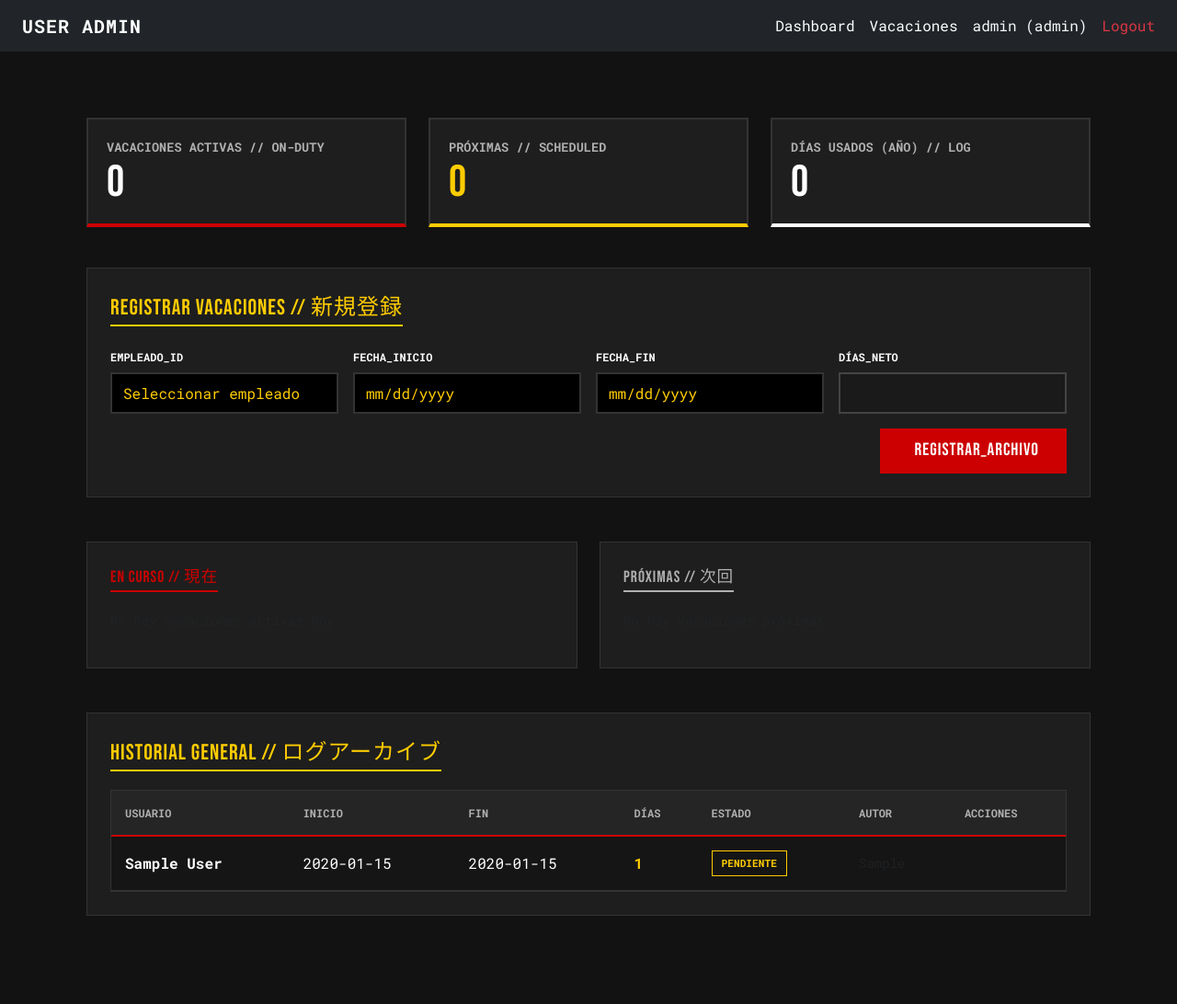
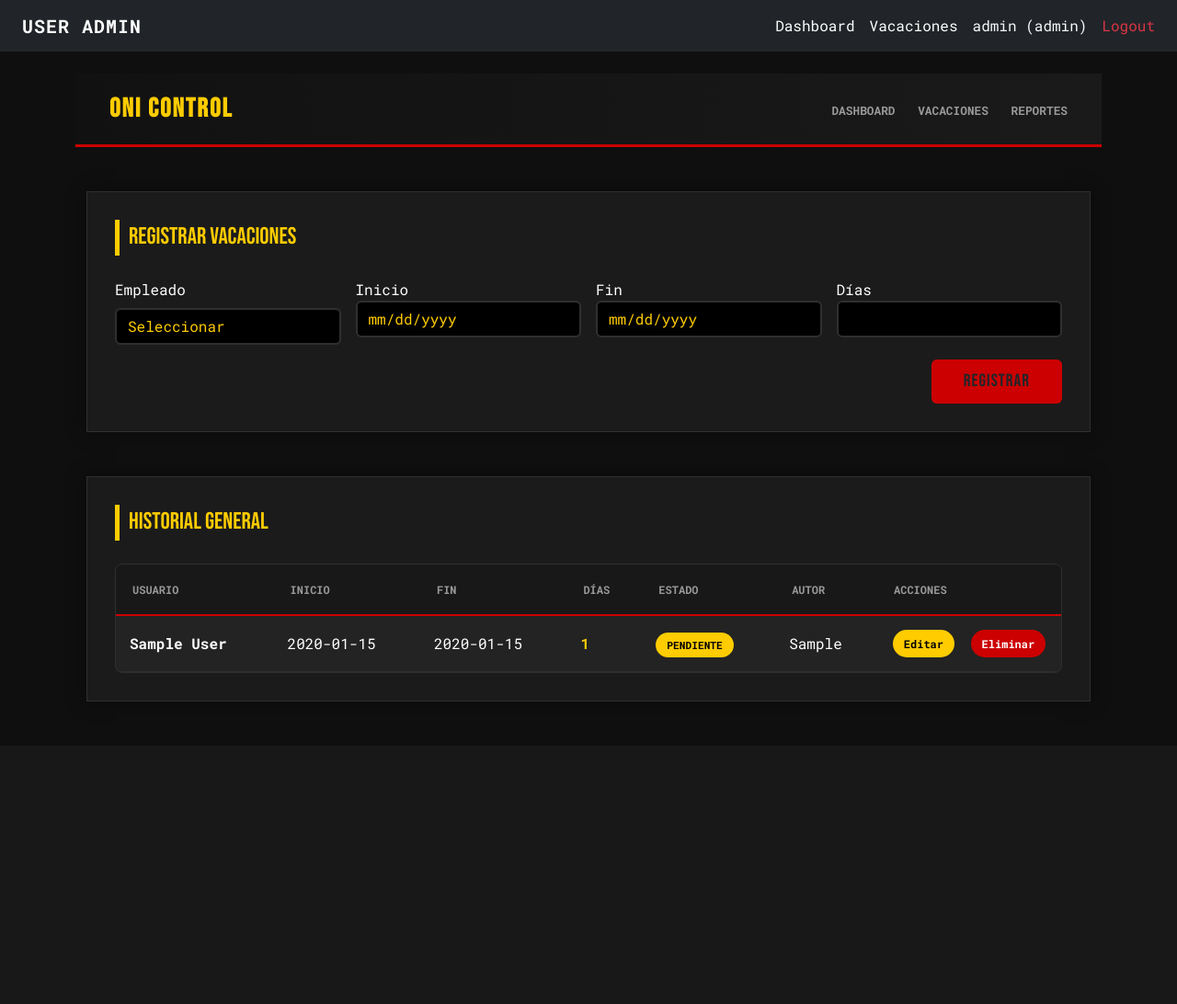
Before and after one commit to Corose/dashboard, a Flask app: page /vacaciones in a window 1280 px wide. Shown: the whole page at 92% size. After the commit the page ends 763 px from the top, so only its background shows below. Run offline with Flask 3, Linux system fonts and the light colour scheme; a user stored in the database is signed in; tables that the repository leaves empty hold one stand-in row (values such as "Sample post").

Commit message:
Fix Diseño v6

```diff
--- a/templates/vacaciones.html
+++ b/templates/vacaciones.html
@@ -7,202 +7,177 @@
 :root {
     --oni-red: #cc0000;
     --hazard-yellow: #ffcc00;
-        --industrial-dark: #121212;
-        --panel-bg: #1e1e1e;
+    --industrial-dark: #0f0f0f;
+    --panel-bg: #1b1b1b;
+    --panel-soft: #232323;
     --text-main: #ffffff;
-        --text-muted: #b0b0b0;
-        --border-color: #333333;
+    --text-muted: #9a9a9a;
+    --border-color: #2f2f2f;
 }
 
+/* ===== NAVBAR REDISEÑADO ===== */
+.navbar-oni {
+    background: linear-gradient(90deg, #111, #1a1a1a);
+    border-bottom: 3px solid var(--oni-red);
+    padding: 12px 25px;
+}
+.navbar-oni .navbar-brand {
+    font-family: 'Bebas Neue', cursive;
+    font-size: 1.8rem;
+    letter-spacing: 2px;
+    color: var(--hazard-yellow) !important;
+}
+.navbar-oni .nav-link {
+    color: var(--text-muted) !important;
+    font-weight: bold;
+    text-transform: uppercase;
+    font-size: 0.8rem;
+    margin-left: 15px;
+    transition: 0.2s;
+}
+.navbar-oni .nav-link:hover {
+    color: var(--oni-red) !important;
+}
+
+/* ===== GENERAL ===== */
 body {
     background-color: var(--industrial-dark);
     color: var(--text-main);
-        font-family: 'Roboto Mono', monospace; /* Tipografía técnica muy legible */
+    font-family: 'Roboto Mono', monospace;
 }
 
-    /* KPI CARDS - Diseño robusto */
-    .kpi-card {
-        background: var(--panel-bg);
-        border: 2px solid var(--border-color);
-        border-bottom: 4px solid var(--oni-red);
-        padding: 20px;
-        margin-bottom: 20px;
-    }
-    .kpi-title {
-        color: var(--text-muted);
-        font-size: 0.85rem;
-        font-weight: bold;
-        text-transform: uppercase;
-        margin-bottom: 5px;
-    }
-    .kpi-number {
-        font-family: 'Bebas Neue', cursive;
-        font-size: 3rem;
-        color: var(--text-main);
-        line-height: 1;
-    }
-    .kpi-icon {
-        font-size: 2rem;
-        color: var(--oni-red);
-    }
-
-    /* CARD CUSTOM - Formularios y Secciones */
 .card-custom {
     background: var(--panel-bg);
     border: 1px solid var(--border-color);
-        padding: 25px;
-        position: relative;
+    padding: 30px;
+    box-shadow: 0 0 20px rgba(0,0,0,0.4);
 }
+
 .section-header {
     font-family: 'Bebas Neue', cursive;
-        font-size: 1.5rem;
+    font-size: 1.6rem;
     color: var(--hazard-yellow);
-        letter-spacing: 1px;
-        border-bottom: 2px solid var(--hazard-yellow);
-        margin-bottom: 20px;
-        display: inline-block;
+    border-left: 5px solid var(--hazard-yellow);
+    padding-left: 10px;
+    margin-bottom: 25px;
 }
 
-    /* CAMPOS DE FORMULARIO - Máxima visibilidad */
-    .form-label {
-        color: var(--text-main);
-        font-weight: bold;
-        text-transform: uppercase;
-        font-size: 0.75rem;
-        margin-bottom: 8px;
-    }
+/* ===== FORM ===== */
 .form-control {
-        background: #000000 !important;
+    background: #000 !important;
     border: 2px solid var(--border-color) !important;
-        border-radius: 0 !important;
+    border-radius: 6px !important;
     color: var(--hazard-yellow) !important;
-        font-size: 1rem !important;
-        height: 45px;
 }
 .form-control:focus {
     border-color: var(--oni-red) !important;
-        box-shadow: none !important;
-    }
-    /* Estilo para el input readonly */
-    input[readonly] {
-        background: #1a1a1a !important;
-        border-color: #444 !important;
+    box-shadow: 0 0 10px rgba(204,0,0,0.4) !important;
 }
 
-    /* BOTONES */
 .btn-registrar {
-        background-color: var(--oni-red);
-        color: white;
+    background: var(--oni-red);
     border: none;
-        border-radius: 0;
-        padding: 10px 30px;
-        font-family: 'Bebas Neue', cursive;
+    padding: 10px 35px;
+    font-family: 'Bebas Neue';
     font-size: 1.2rem;
     letter-spacing: 1px;
+}
+.btn-registrar:hover {
+    background: #ff0000;
+}
+
+/* ===== TABLA MEJORADA ===== */
+.table-container {
+    background: var(--panel-soft);
+    border-radius: 8px;
+    overflow: hidden;
+    border: 1px solid var(--border-color);
+}
+
+.table-oni {
+    width: 100%;
+    color: white;
+    border-collapse: collapse;
+}
+
+.table-oni thead {
+    background: #181818;
+}
+
+.table-oni th {
+    padding: 18px;
+    text-transform: uppercase;
+    font-size: 0.75rem;
+    color: var(--text-muted);
+    border-bottom: 2px solid var(--oni-red);
+}
+
+.table-oni td {
+    padding: 15px;
+    border-bottom: 1px solid var(--border-color);
+}
+
+.table-oni tbody tr:hover {
+    background: rgba(255,255,255,0.05);
+}
+
+/* ===== BADGES ===== */
+.badge-estado {
+    padding: 6px 12px;
+    font-size: 0.7rem;
+    font-weight: bold;
+    border-radius: 20px;
+}
+
+/* ===== BOTONES ACCIONES VISIBLES ===== */
+.btn-action {
+    font-size: 0.75rem;
+    padding: 6px 12px;
+    border-radius: 20px;
+    border: none;
+    font-weight: bold;
     transition: 0.2s;
 }
-    .btn-registrar:hover {
-        background-color: #ff0000;
-        box-shadow: 0 0 15px rgba(204, 0, 0, 0.4);
+
+.btn-edit {
+    background: var(--hazard-yellow);
+    color: black;
+}
+.btn-edit:hover {
+    background: #ffd633;
+}
+
+.btn-delete {
+    background: var(--oni-red);
     color: white;
 }
-
-    /* TABLAS - Diseño Industrial Limpio */
-    .table-container {
-        border: 1px solid var(--border-color);
-        background: #151515;
-    }
-    .table-oni {
-        width: 100%;
-        margin-bottom: 0;
-        color: var(--text-main);
-        border-collapse: collapse;
-    }
-    .table-oni thead th {
-        background: #252525;
-        color: var(--text-muted);
-        text-transform: uppercase;
-        font-size: 0.75rem;
-        padding: 15px;
-        border-bottom: 2px solid var(--oni-red);
-    }
-    .table-oni tbody td {
-        padding: 15px;
-        border-bottom: 1px solid var(--border-color);
-        vertical-align: middle;
-    }
-    .table-oni tbody tr:hover {
-        background: rgba(255, 255, 255, 0.03);
-    }
-
-    /* BADGES */
-    .badge-access {
-        display: inline-block;
-        padding: 5px 10px;
-        border: 1px solid var(--text-muted);
-        font-size: 0.7rem;
-        font-weight: bold;
-    }
-
-    /* ICONOS DE ACCIÓN */
-    .action-btn {
-        color: var(--text-muted);
-        font-size: 1.1rem;
-        transition: 0.2s;
-    }
-    .action-btn:hover { color: var(--oni-red); }
-
-    /* TEAM CARDS */
-    .team-card {
-        background: #252525;
-        border: 1px solid var(--border-color);
-        padding: 12px;
-        margin-bottom: 10px;
+.btn-delete:hover {
+    background: #ff0000;
 }
 </style>
 
+<!-- NAVBAR -->
+<nav class="navbar navbar-expand-lg navbar-oni">
+    <div class="container-fluid">
+        <a class="navbar-brand" href="#">ONI CONTROL</a>
+        <div>
+            <a class="nav-link d-inline" href="#">Dashboard</a>
+            <a class="nav-link d-inline" href="#">Vacaciones</a>
+            <a class="nav-link d-inline" href="#">Reportes</a>
+        </div>
+    </div>
+</nav>
+
 <div class="container py-5">
 
-    <div class="row mb-4">
-        <div class="col-md-4">
-            <div class="kpi-card d-flex justify-content-between align-items-center">
-                <div>
-                    <div class="kpi-title">VACACIONES ACTIVAS // ON-DUTY</div>
-                    <div class="kpi-number">{{ activas|length }}</div>
-                </div>
-                <div class="kpi-icon"><i class="bi bi-calendar-check"></i></div>
-            </div>
-        </div>
-
-        <div class="col-md-4">
-            <div class="kpi-card d-flex justify-content-between align-items-center" style="border-bottom-color: var(--hazard-yellow);">
-                <div>
-                    <div class="kpi-title">PRÓXIMAS // SCHEDULED</div>
-                    <div class="kpi-number" style="color: var(--hazard-yellow);">{{ proximas|length }}</div>
-                </div>
-                <div class="kpi-icon" style="color: var(--hazard-yellow);"><i class="bi bi-hourglass-split"></i></div>
-            </div>
-        </div>
-
-        <div class="col-md-4">
-            <div class="kpi-card d-flex justify-content-between align-items-center" style="border-bottom-color: #fff;">
-                <div>
-                    <div class="kpi-title">DÍAS USADOS (AÑO) // LOG</div>
-                    <div class="kpi-number">{{ total_dias_anual }}</div>
-                </div>
-                <div class="kpi-icon" style="color: #fff;"><i class="bi bi-bar-chart-line"></i></div>
-            </div>
-        </div>
-    </div>
-
 <div class="card-custom mb-5">
-        <div class="section-header">Registrar Vacaciones // 新規登録</div>
+    <div class="section-header">Registrar Vacaciones</div>
     <form method="POST" action="{{ url_for('solicitar_vacaciones') }}">
         <div class="row g-3">
             <div class="col-md-3">
-                    <label class="form-label">Empleado_ID</label>
+                <label class="form-label">Empleado</label>
                 <select name="user_id" class="form-control" required>
-                        <option value="">Seleccionar empleado</option>
+                    <option value="">Seleccionar</option>
                     {% for user in usuarios %}
                     <option value="{{ user.id }}">
                         {{ user.nombre }} ({{ user.dias_vacaciones }} días)
@@ -212,68 +187,32 @@
             </div>
 
             <div class="col-md-3">
-                    <label class="form-label">Fecha_Inicio</label>
+                <label>Inicio</label>
                 <input type="date" name="fecha_inicio" id="fecha_inicio" class="form-control" required>
             </div>
 
             <div class="col-md-3">
-                    <label class="form-label">Fecha_Fin</label>
+                <label>Fin</label>
                 <input type="date" name="fecha_fin" id="fecha_fin" class="form-control" required>
             </div>
 
             <div class="col-md-3">
-                    <label class="form-label">Días_Neto</label>
+                <label>Días</label>
                 <input type="number" name="dias" id="dias" class="form-control" readonly>
             </div>
 
             <div class="col-12 text-end">
                 <button type="submit" class="btn btn-registrar">
-                        <i class="bi bi-calendar-plus me-2"></i> REGISTRAR_ARCHIVO
+                    REGISTRAR
                 </button>
             </div>
         </div>
     </form>
 </div>
 
-    <div class="row mb-4">
-        <div class="col-md-6">
-            <div class="card-custom mb-4">
-                <div class="section-header" style="font-size: 1.1rem; border-color: var(--oni-red); color: var(--oni-red);">En Curso // 現在</div>
-                {% if activas %}
-                    {% for v in activas %}
-                    <div class="team-card">
-                        <div class="d-flex justify-content-between align-items-center">
-                            <span style="font-weight: bold;">{{ v.user.nombre }}</span>
-                            <span style="color: var(--oni-red);">{{ v.dias_restantes }} DÍAS RESTANTES</span>
-                        </div>
-                    </div>
-                    {% endfor %}
-                {% else %}
-                    <p class="text-muted small">No hay vacaciones activas hoy.</p>
-                {% endif %}
-            </div>
-        </div>
-        <div class="col-md-6">
-            <div class="card-custom mb-4">
-                <div class="section-header" style="font-size: 1.1rem; border-color: var(--text-muted); color: var(--text-muted);">Próximas // 次回</div>
-                {% if proximas %}
-                    {% for v in proximas %}
-                    <div class="team-card">
-                        <div class="d-flex justify-content-between align-items-center">
-                            <span>{{ v.user.nombre }} <small style="opacity: 0.6;">({{ v.fecha_inicio }})</small></span>
-                            <span style="color: var(--hazard-yellow);">FALTAN {{ v.dias_para_iniciar }} DÍAS</span>
-                        </div>
-                    </div>
-                    {% endfor %}
-                {% else %}
-                    <p class="text-muted small">No hay vacaciones próximas.</p>
-                {% endif %}
-            </div>
-        </div>
-    </div>
+<div class="card-custom">
+    <div class="section-header">Historial General</div>
 
-    <div class="card-custom mb-5">
-        <div class="section-header">Historial General // ログアーカイブ</div>
     <div class="table-container">
         <table class="table-oni">
             <thead>
@@ -284,33 +223,42 @@
                     <th>Días</th>
                     <th>Estado</th>
                     <th>Autor</th>
-                        <th>Acciones</th>
+                    <th style="width:200px;">Acciones</th>
                 </tr>
             </thead>
             <tbody>
                 {% for v in vacaciones %}
                 <tr>
-                        <td style="font-weight: bold; color: #fff;">{{ v.user.nombre }}</td>
+                    <td><strong>{{ v.user.nombre }}</strong></td>
                     <td>{{ v.fecha_inicio }}</td>
                     <td>{{ v.fecha_fin }}</td>
-                        <td style="color: var(--hazard-yellow); font-weight: bold;">{{ v.dias_solicitados }}</td>
+                    <td style="color: var(--hazard-yellow); font-weight:bold;">
+                        {{ v.dias_solicitados }}
+                    </td>
                     <td>
                         {% if v.estado == "Aprobado" %}
-                            <span class="badge-access" style="border-color: #28a745; color: #28a745;">APROBADO</span>
+                        <span class="badge-estado" style="background:#28a745;">APROBADO</span>
                         {% elif v.estado == "Pendiente" %}
-                            <span class="badge-access" style="border-color: var(--hazard-yellow); color: var(--hazard-yellow);">PENDIENTE</span>
-                            {% elif v.estado == "Rechazado" %}
-                            <span class="badge-access" style="border-color: var(--oni-red); color: var(--oni-red);">RECHAZADO</span>
+                        <span class="badge-estado" style="background:var(--hazard-yellow); color:black;">PENDIENTE</span>
+                        {% else %}
+                        <span class="badge-estado" style="background:var(--oni-red);">RECHAZADO</span>
                         {% endif %}
                     </td>
-                        <td class="text-muted small">{{ v.registrado_por or "-" }}</td>
-                        <td>
-                            <a href="{{ url_for('edit_vacacion', id=v.id) }}" class="action-btn">
-                                <i class="bi bi-pencil-square"></i>
+                    <td>{{ v.registrado_por or "-" }}</td>
+                    <td class="text-center">
+
+                        <!-- BOTÓN EDITAR -->
+                        <a href="{{ url_for('edit_vacacion', id=v.id) }}"
+                           class="btn btn-action btn-edit me-2">
+                            <i class="bi bi-pencil"></i> Editar
                         </a>
-                            <button onclick="eliminarVacacion({{ v.id }})" class="action-btn ms-2" style="background:none; border:none; padding:0;">
-                                <i class="bi bi-trash"></i>
+
+                        <!-- BOTÓN ELIMINAR -->
+                        <button onclick="eliminarVacacion({{ v.id }})"
+                                class="btn btn-action btn-delete">
+                            <i class="bi bi-trash"></i> Eliminar
                         </button>
+
                     </td>
                 </tr>
                 {% endfor %}
@@ -331,11 +279,7 @@ function calcularDias() {
         const fechaInicio = new Date(inicio.value);
         const fechaFin = new Date(fin.value);
         const diff = (fechaFin - fechaInicio) / (1000 * 60 * 60 * 24) + 1;
-        if (diff > 0) {
-            diasInput.value = diff;
-        } else {
-            diasInput.value = 0;
-        }
+        diasInput.value = diff > 0 ? diff : 0;
     }
 }
 
@@ -343,7 +287,7 @@ inicio.addEventListener("change", calcularDias);
 fin.addEventListener("change", calcularDias);
 
 function eliminarVacacion(id) {
-    if (confirm("¿Seguro que deseas eliminar esta vacación? // 削除の確認")) {
+    if (confirm("¿Seguro que deseas eliminar esta vacación?")) {
         window.location.href = "/delete_vacacion/" + id;
     }
 }
```
Lines whose indentation alone changed are shown as unchanged.
